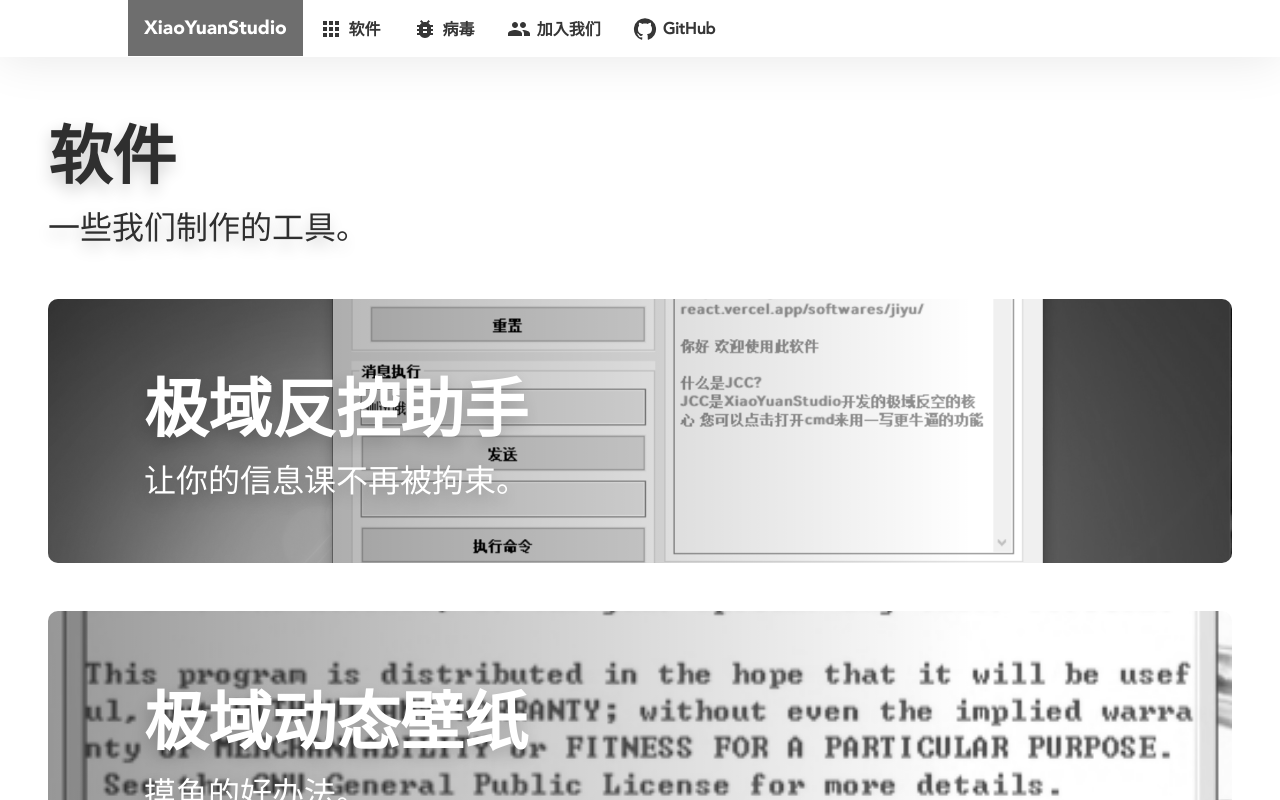
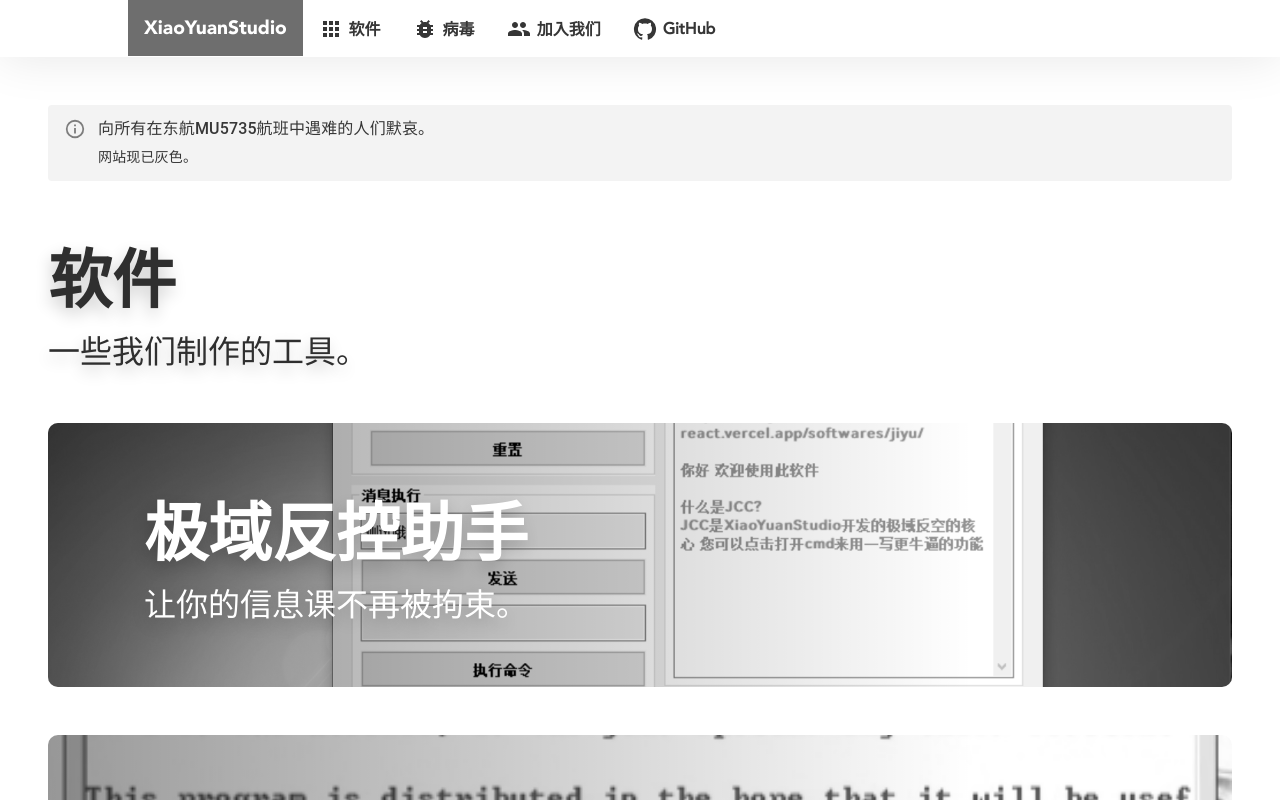
Before and after one commit to srcatt/xiaoyuanstd-react, a React (Create React App) app: page /softwares in a window 1280 px wide. Shown: the top 800 px of the page. Built offline with nearby package versions, Linux system fonts and the light colour scheme.

Commit message:
Signed-off-by: rsodxd <thesourcecatt@outlook.com>

```diff
--- a/src/App.js
+++ b/src/App.js
@@ -10,6 +10,8 @@ import Jiyu from './pages/Softwares/Jiyu';
 import JiyuBC from './pages/Softwares/JiyuBC';
 import TaskMgrPlus from './pages/Softwares/TaskMgrPlus';
 import Malwares from './pages/Malwares';
+import Alert from '@mui/material/Alert';
+import AlertTitle from '@mui/material/AlertTitle';
 
 export default function App() {
 	console.log(
@@ -25,6 +27,10 @@ export default function App() {
 		<React.Fragment>
 			<Navbar />
 			<main>
+				<Alert severity="info">
+					<AlertTitle>向所有在东航MU5735航班中遇难的人们默哀。</AlertTitle>
+					网站现已灰色。
+				</Alert>
 				<Router>
 					<Routes>
 						<Route path="/" element={Home()} />
--- a/src/pages/Home.js
+++ b/src/pages/Home.js
@@ -1,6 +1,4 @@
 import React from 'react';
-import Alert from '@mui/material/Alert';
-import AlertTitle from '@mui/material/AlertTitle';
 import TeamCard from '../components/TeamCard';
 import Hero from '../images/JiyuTaken/1.png';
 import OpenSource from '../images/open-source.png';
@@ -8,10 +6,6 @@ import OpenSource from '../images/open-source.png';
 export default function Home() {
 	return (
 		<React.Fragment>
-			<Alert severity="info">
-				<AlertTitle>向所有在东航MU5735航班中遇难的人们默哀。</AlertTitle>
-				网站现已灰色。
-			</Alert>
 			<section className="section section-hero" style={{ backgroundImage: 'url(' + Hero + ')' }}>
 				<a className="section-content" href="/softwares">
 					<div className="title-group" style={{ color: '#ffffff' }}>
```
